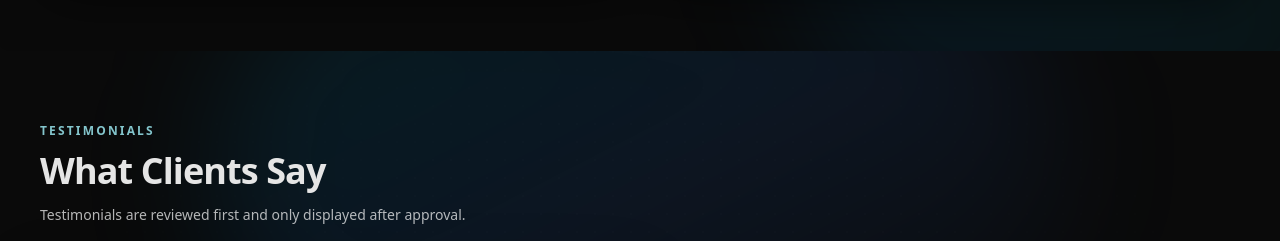
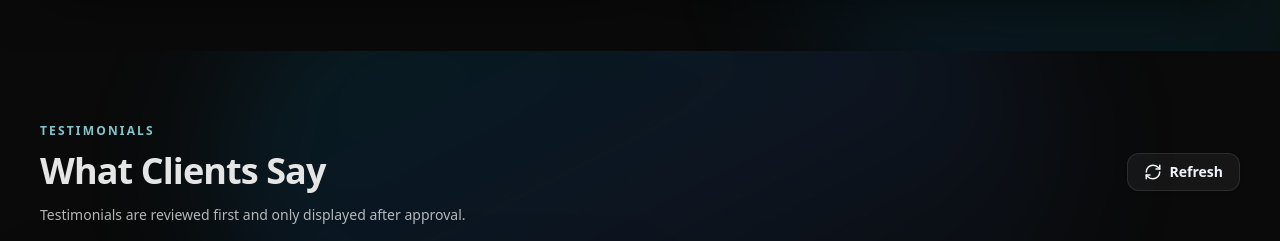
Before and after one commit to RvnXcnnrr/JMRP, a React (Vite) app: page / in a window 1280 px wide. Shown: the part 2800-3041 px from the top of the page. Built offline with nearby package versions, Linux system fonts and the light colour scheme.

Commit message:
feat: add refresh functionality for approved testimonials with loading state and toast notifications

```diff
--- a/src/components/TestimonialsSection.tsx
+++ b/src/components/TestimonialsSection.tsx
@@ -23,6 +23,8 @@ export function TestimonialsSection() {
   const [confirmOpen, setConfirmOpen] = useState(false)
   const [errorMessage, setErrorMessage] = useState<string | null>(null)
   const closeButtonRef = useRef<HTMLButtonElement | null>(null)
+
+  const [isApprovedRefreshing, setIsApprovedRefreshing] = useState(false)
 
   const [adminToken, setAdminToken] = useState<string>(() => localStorage.getItem('testimonials_admin_token') || '')
   const [adminOpen, setAdminOpen] = useState(false)
@@ -70,7 +72,31 @@ export function TestimonialsSection() {
   const showToast = (message: string) => {
     setToastMessage(message)
     if (toastTimerRef.current) window.clearTimeout(toastTimerRef.current)
-    toastTimerRef.current = window.setTimeout(() => setToastMessage(null), 2400)
+    toastTimerRef.current = window.setTimeout(() => setToastMessage(null), 3200)
+  }
+
+  const refreshApproved = async () => {
+    setIsApprovedRefreshing(true)
+
+    try {
+      if (!import.meta.env.PROD) {
+        showToast('Refresh works on the deployed Netlify site.')
+        return
+      }
+
+      const res = await fetch('/.netlify/functions/testimonials-approved', { headers: { Accept: 'application/json' } })
+      const data = await res.json().catch(() => null)
+      if (!res.ok || !data?.ok || !Array.isArray(data.testimonials)) {
+        throw new Error((data && data.error) || `Failed (${res.status})`)
+      }
+
+      setTestimonials(data.testimonials)
+      showToast('Testimonials refreshed')
+    } catch {
+      showToast('Could not refresh testimonials')
+    } finally {
+      setIsApprovedRefreshing(false)
+    }
   }
 
   useEffect(() => {
@@ -139,9 +165,15 @@ export function TestimonialsSection() {
   }
 
   const loadPending = async (tokenOverride?: string) => {
+    setIsRefreshing(true)
+    setAdminStatus('loading')
+    setAdminError(null)
+
     if (!import.meta.env.PROD) {
       setAdminError('Admin approvals are available on the deployed Netlify site.')
       setAdminStatus('error')
+      showToast('Admin approvals are available on the deployed Netlify site.')
+      setIsRefreshing(false)
       return
     }
 
@@ -150,12 +182,10 @@ export function TestimonialsSection() {
       setAdminError('Missing admin token.')
       setAdminStatus('error')
       setAdminAuthorized(false)
+      showToast('Missing admin token')
+      setIsRefreshing(false)
       return
     }
-
-    setAdminStatus('loading')
-    setIsRefreshing(true)
-    setAdminError(null)
 
     try {
       const res = await fetch('/.netlify/functions/testimonials-pending', {
@@ -280,10 +310,26 @@ export function TestimonialsSection() {
       </div>
 
       <div className="relative" data-reveal>
-        <p className="text-xs font-semibold uppercase tracking-[0.18em] text-cyan-600 dark:text-cyan-200/80">Testimonials</p>
-        <h2 className="mt-3 text-3xl font-semibold tracking-tight text-slate-900 dark:text-[#e5e5e5] sm:text-4xl">
-          What Clients Say
-        </h2>
+        <div className="flex flex-col gap-3 sm:flex-row sm:items-end sm:justify-between">
+          <div>
+            <p className="text-xs font-semibold uppercase tracking-[0.18em] text-cyan-600 dark:text-cyan-200/80">Testimonials</p>
+            <h2 className="mt-3 text-3xl font-semibold tracking-tight text-slate-900 dark:text-[#e5e5e5] sm:text-4xl">
+              What Clients Say
+            </h2>
+          </div>
+
+          <button
+            type="button"
+            className="inline-flex items-center gap-2 rounded-xl border border-slate-200 bg-white/80 px-4 py-2 text-sm font-semibold text-slate-800 shadow-sm transition hover:bg-white focus-visible:outline-none focus-visible:ring-2 focus-visible:ring-cyan-500/40 disabled:opacity-60 dark:border-white/10 dark:bg-white/5 dark:text-slate-100 dark:hover:bg-white/10"
+            onClick={refreshApproved}
+            disabled={isApprovedRefreshing}
+            aria-busy={isApprovedRefreshing ? true : undefined}
+            aria-label="Refresh testimonials"
+          >
+            <RefreshCw size={18} aria-hidden="true" className={isApprovedRefreshing ? 'animate-spin' : ''} />
+            Refresh
+          </button>
+        </div>
         <p className="mt-3 max-w-2xl text-sm leading-6 text-slate-600 dark:text-white/70">
           Testimonials are reviewed first and only displayed after approval.
         </p>
@@ -766,8 +812,12 @@ export function TestimonialsSection() {
         ) : null}
 
         {toastMessage ? (
-          <div className="fixed bottom-5 right-5 z-50">
-            <div className="rounded-2xl border border-slate-200/70 bg-white/90 px-4 py-3 text-sm font-semibold text-slate-900 shadow-lg backdrop-blur dark:border-white/10 dark:bg-white/[0.08] dark:text-white">
+          <div className="fixed bottom-5 right-5 z-[60]">
+            <div
+              role="status"
+              aria-live="polite"
+              className="rounded-2xl border border-slate-200/70 bg-white/95 px-4 py-3 text-sm font-semibold text-slate-900 shadow-lg backdrop-blur dark:border-white/10 dark:bg-white/[0.12] dark:text-white"
+            >
               {toastMessage}
             </div>
           </div>
```
